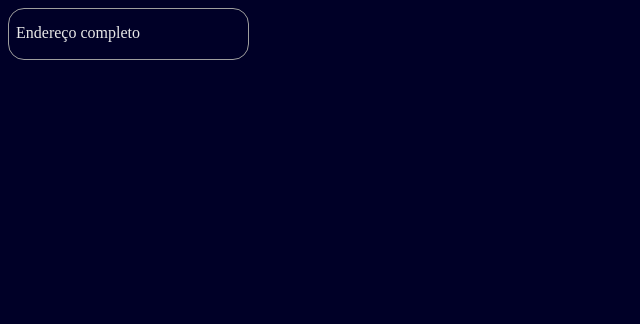
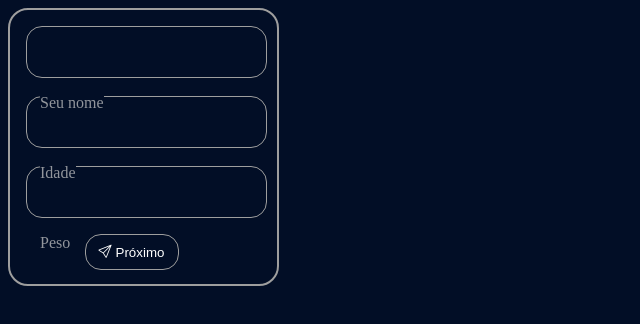
Before and after one commit to boccar/HTML-CSS, a plain HTML site: page nada ver/index.html in a window 1280 px wide. Shown: the whole page, without its empty margins (0-640 px from the left). Drawn offline with nearby package versions, Linux system fonts and the light colour scheme.

Commit message:
Update index.html

```diff
--- a/nada ver/index.html
+++ b/nada ver/index.html
@@ -7,13 +7,25 @@
     <meta name="viewport" content="width=device-width, initial-scale=1.0">
     <title>testes html-css</title>
 
+    <!-- Bootstrap Icons -->
+    <link rel="stylesheet" href="https://cdn.jsdelivr.net/npm/bootstrap-icons@1.9.1/font/bootstrap-icons.css"/>
+
     <style>
+
         * {
-            background-color: rgb(0, 0, 39);
+            background-color: #020e26;
         }
+
 
         .input-group {
             position: relative;
+        }
+
+        main {
+            border: solid 2px #9e9e9e;
+            padding: 1rem;
+            border-radius: 20px;
+            width: 235px;
         }
 
         input {
@@ -27,9 +39,9 @@
         }
 
         label {
-            color: #e8e8e8;
+            color: #cbcbcbb7;
             position: absolute;
-            left: 16px;
+            left: 2.5rem;
             pointer-events: none;
             transform: translateY(1rem);
             transition: 150ms cubic-bezier(0.4, 0, 0.2, 1);
@@ -41,10 +53,54 @@
         }
 
         input:focus ~ label {
-            transform: translate(-5%) scale(0.7);
+            position: absolute;
+            transform: translateY(-50%) scale(0.8);
             background-color: #020e26;
             padding: 0 0.2em;
             color: #1a73e8;
+        }
+
+        button {
+            color: white;
+            padding: 0.7em 1em;
+            padding-left: 0.9em;
+            display: flex;
+            align-items: center;
+            border: solid 1.5px #9e9e9e;
+            border-radius: 16px;
+            overflow: hidden;
+            transition: all 0.2s;
+            margin: -0.1rem 3.7rem;
+        }
+        button span {
+            display: block;
+            margin-left: 0.3em;
+            transition: all 0.3s ease-in-out;
+        }
+        button i {
+            display: block;
+            transform-origin: center center;
+            transition: transform 0.3s ease-in-out;
+        }
+        button:hover .wrapper {
+            animation: fly 0.6s ease-in-out infinite alternate;
+        }
+        button:hover i {
+            transform: translateX(1.7em) rotate(45deg) scale(1.2);
+        }
+        button:hover span {
+            transform: translateX(5em);
+        }
+        button:active {
+            transform: scale(0.95);
+        }
+        @keyframes fly {
+            from {
+                transform: translateY(0.1em);
+            }
+            to {
+                transform: translateY(-0.1em);
+            }
         }
 
     </style>
@@ -55,8 +111,27 @@
     <main>
         <div>
             <input type="text" />
-            <label>Endereço completo</label>
+            <label>Seu nome</label>
         </div>
+        <br>
+        <div>
+            <input type="text" />
+            <label>Idade</label>
+        </div>
+        <br>
+        <div>
+            <input type="text" />
+            <label>Peso</label>
+        </div>
+
+        <br>
+
+        <button>
+            <div class="wrapper">
+                <i class="bi bi-send"></i>
+            </div>
+            <span>Próximo</span>
+        </button>
     </main>
 </body>
 </html>
```
